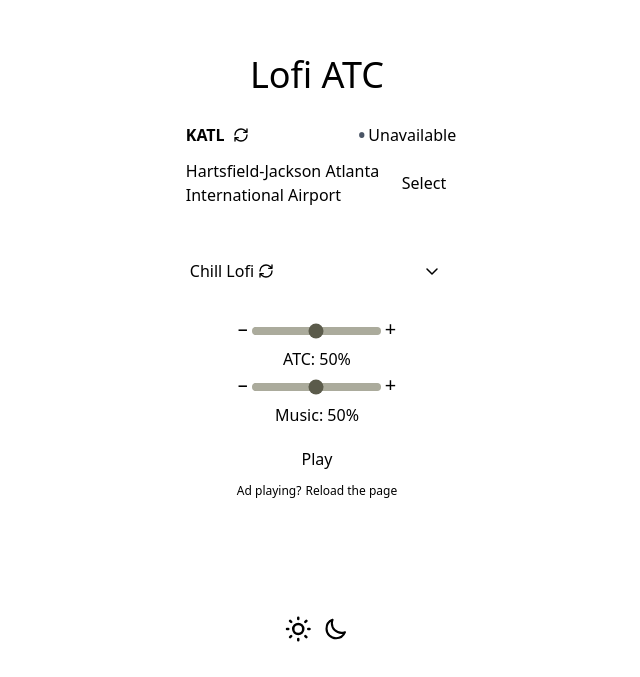
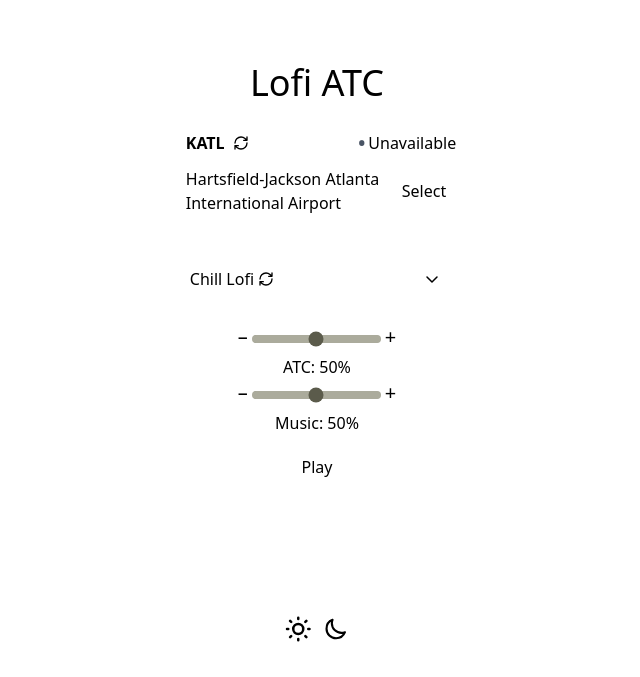
Before and after one commit to yvano123/LofiATC, a SvelteKit app: page / in a window 1280 px wide. Shown: the part 123-800 px from the top of the page, without its empty margins (323-963 px from the left). Built offline with nearby package versions, Linux system fonts and the light colour scheme.

Commit message:
small change

```diff
--- a/src/app.html
+++ b/src/app.html
@@ -2,7 +2,7 @@
 <html lang="en">
 	<head>
 		<meta name="google-site-verification" content="wAKDQxBSI_uppHXW-z0OznJWyIcWbwEaD2nLTaqnLO4" />
-		<link rel="icon" href="/logo.svg" />
+		<link rel="icon" href="/logo.png" />
 		<link rel="canonical" href="https://lofi-atc.netlify.app" />
 		<meta charset="utf-8" />
 		<meta name="viewport" content="width=device-width, initial-scale=1" />
@@ -16,16 +16,16 @@
 			content="Listen to real ATC communications from airports with relaxing lofi beats."
 		/>
 		<meta property="og:type" content="website" />
-		<meta property="og:image" content="/logo.png" />
+		<meta property="og:image" content="/cover.png" />
 		<meta property="og:url" content="https://lofi-atc.netlify.app" />
-
+		<meta property="og:site_name" content="Lofi ATC" />
 		<meta name="twitter:card" content="summary_large_image" />
 		<meta name="twitter:title" content="Lofi ATC - Live Air Traffic Control with Lofi Beats" />
 		<meta
 			name="twitter:description"
 			content="Listen to real ATC communications from airports with relaxing lofi beats."
 		/>
-		<meta name="twitter:image" content="/logo.png" />
+		<meta name="twitter:image" content="/cover.png" />
 
 		<title>Lofi ATC - Listen to Live Air Traffic Control with Lofi Beats</title>
 		%sveltekit.head%
--- a/src/routes/+layout.svelte
+++ b/src/routes/+layout.svelte
@@ -4,5 +4,7 @@
 	let { children } = $props();
 </script>
 
-<svelte:head><title>Lofi ATC</title></svelte:head>
+<svelte:head
+	><title>Lofi ATC - Lofi beats with Real Air Traffic Control Communications</title></svelte:head
+>
 {@render children()}
--- a/src/routes/+page.svelte
+++ b/src/routes/+page.svelte
@@ -326,16 +326,6 @@
 			class="mt-3 mb-1 w-4/10 rounded-2xl bg-olive-400 p-2 transition-transform hover:scale-105 hover:cursor-pointer dark:bg-zinc-700 dark:text-white"
 			>{playing ? 'Pause' : 'Play'}</button
 		>
-		<div class="flex flex-row gap-1">
-			<p class="text-xs text-olive-600 dark:text-zinc-500!">Ad playing?</p>
-			<button
-				onclick={() => {
-					window.location.reload();
-				}}
-				class="text-xs text-olive-700 hover:cursor-pointer hover:underline dark:text-zinc-400!"
-				>Reload the page</button
-			>
-		</div>
 	</div>
 </div>
 <!-- LIGHT DARK -->
```
Also changed, not shown: static/cover.png (added).
